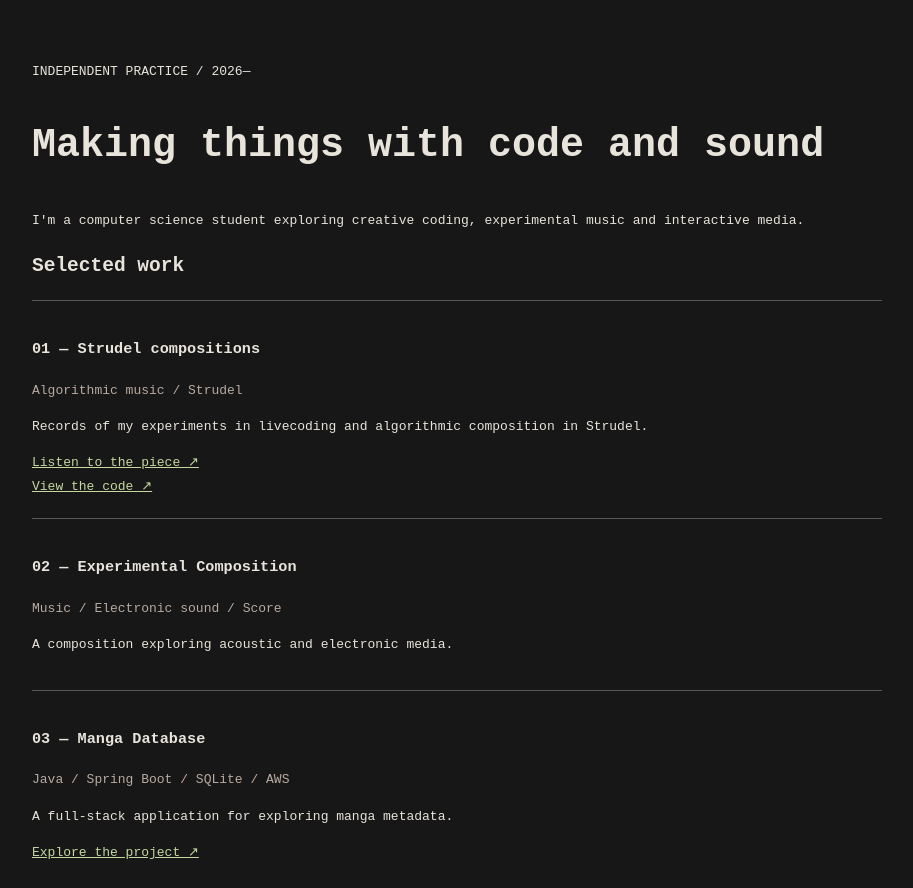
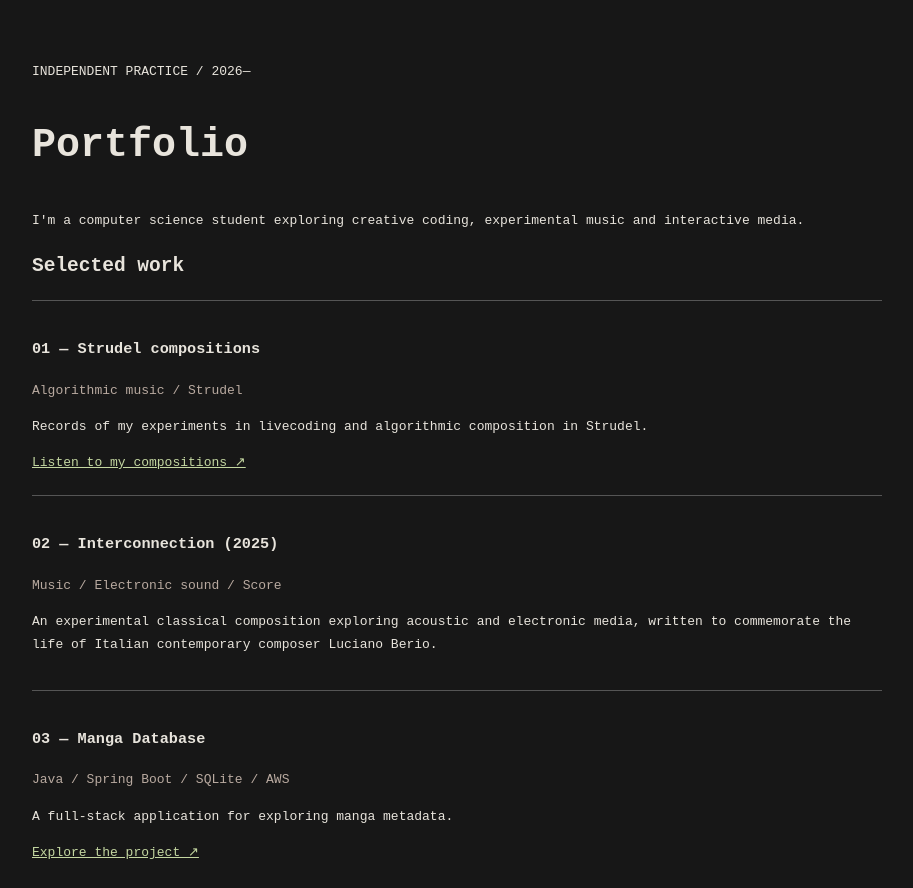
Before and after one commit to linda-lemon/LINDA-LEMON.github.io, a plain HTML site: page index.html in a window 1280 px wide. Shown: the top 888 px of the page, without its empty margins (183-1096 px from the left). Drawn offline with Linux system fonts and the light colour scheme.

Commit message:
Update link to Strudel sketchbook on GitHub

```diff
--- a/index.html
+++ b/index.html
@@ -4,7 +4,7 @@
 <head>
   <meta charset="UTF-8">
   <meta name="viewport" content="width=device-width, initial-scale=1.0">
-  <title>Your Name — Creative Computing</title>
+  <title>Lindsey Zhou - Creative Coding</title>
   <style>
     body {
       background: #171717;
@@ -28,7 +28,7 @@
 <body>
   <p>INDEPENDENT PRACTICE / 2026—</p>
 
-  <h1>Making things with code and sound</h1>
+  <h1>Portfolio</h1>
 
   <p>
     I'm a computer science student exploring creative coding,
@@ -41,19 +41,15 @@
     <h3>01 — Strudel compositions</h3>
     <p class="tag">Algorithmic music / Strudel</p>
     <p>Records of my experiments in livecoding and algorithmic composition in Strudel.</p>
-    <a href="">
-      Listen to the piece ↗
-    </a>
-    <br>
-    <a href="">
-      View the code ↗
+    <a href="https://github.com/linda-lemon/strudel-sketchbook">
+      Listen to my compositions ↗
     </a>
   </div>
 
   <div class="project">
-    <h3>02 — Experimental Composition</h3>
+    <h3>02 — Interconnection (2025)</h3>
     <p class="tag">Music / Electronic sound / Score</p>
-    <p>A composition exploring acoustic and electronic media.</p>
+    <p>An experimental classical composition exploring acoustic and electronic media, written to commemorate the life of Italian contemporary composer Luciano Berio.</p>
   </div>
 
   <div class="project">
```
